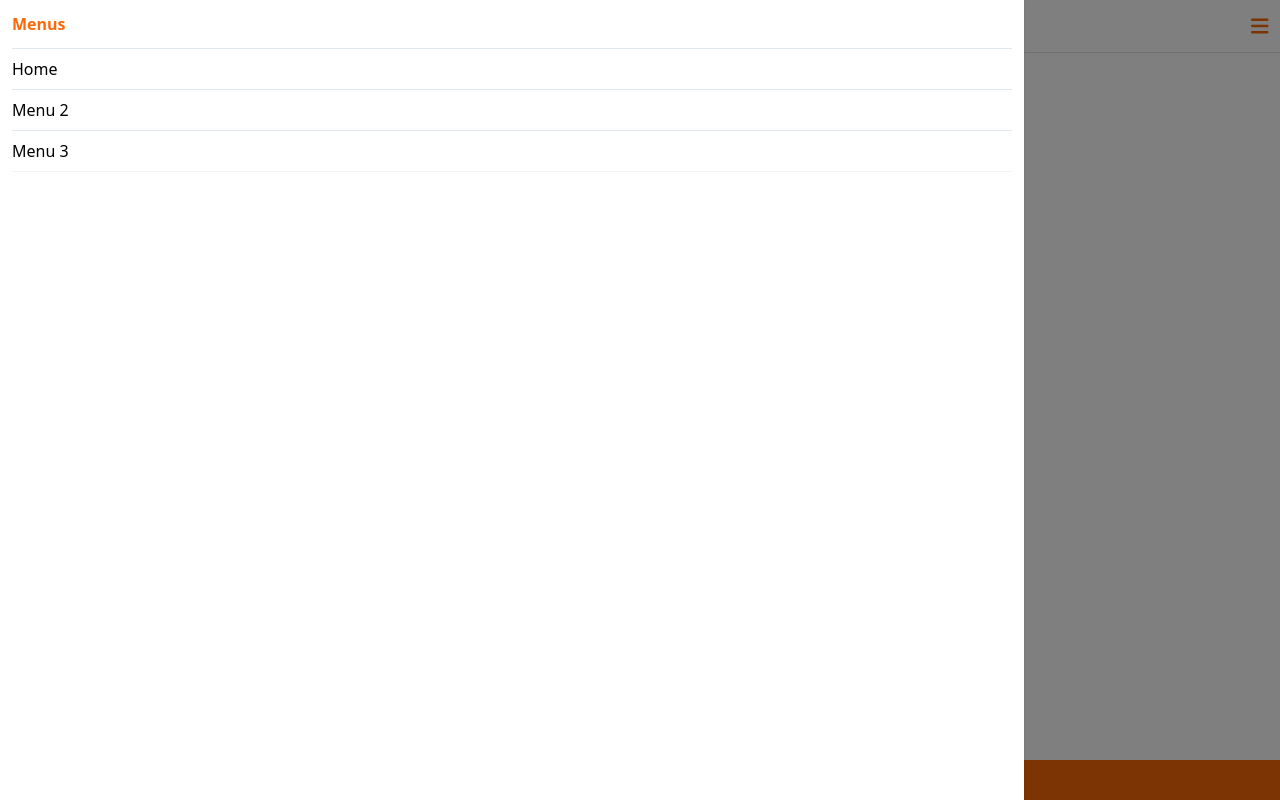
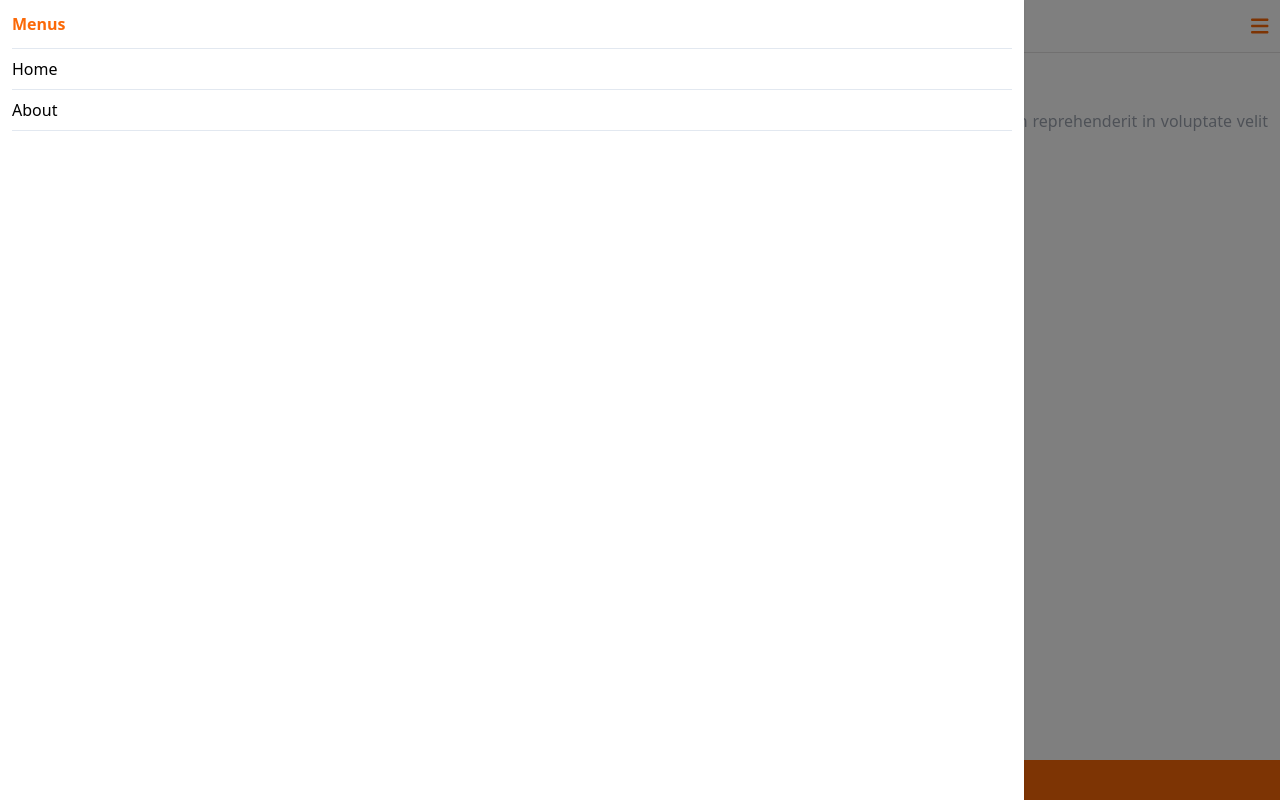
Before and after one commit to deanalifahmad/mini-project-assignment-test, a React (Create React App) app: page /about in a window 1280 px wide. Both pictures are taken after a click on the icon 1259 px from the left and 25 px from the top of the page. Built offline with nearby package versions, Linux system fonts and the light colour scheme.

Commit message:
manage routing with react router

```diff
--- a/package.json
+++ b/package.json
@@ -14,6 +14,7 @@
     "postcss-cli": "^10.1.0",
     "react": "^18.2.0",
     "react-dom": "^18.2.0",
+    "react-router-dom": "^6.8.2",
     "react-scripts": "5.0.1",
     "web-vitals": "^2.1.4"
   },
--- a/src/App.js
+++ b/src/App.js
@@ -1,13 +1,28 @@
 import React from 'react';
 import Header from './components/Header';
+import Home from './views/Home';
+import About from './views/About';
 import Footer from './components/Footer';
+import { BrowserRouter as Router, Routes, Route } from "react-router-dom";
 
 function App() {
   return (
     <div className="App">
-      <Header />
+      <Router>
+        <Header />
 
-      <Footer />
+        <Routes>
+          <Route path="/" element={<Home />}>
+
+          </Route>
+          <Route path="/about" element={<About />}>
+
+          </Route>
+        </Routes>
+
+        <Footer />
+      </Router>
+
     </div>
   );
 }
--- /dev/null
+++ b/src/components/Menus.js
@@ -0,0 +1,32 @@
+import React from 'react';
+import { Link } from "react-router-dom";
+
+export default function Menus(props) {
+    return(
+        <>
+            <h1 className="mb-3 font-bold text-alerange">
+                Menus
+            </h1>
+            <ul>
+                <li className="py-2 border-t border-slate-200 w-full">
+                    <Link
+                        to="/"
+                        className="font-medium hover:text-alerange"
+                        onClick={props.closeMenu}
+                    >
+                        Home
+                    </Link>
+                </li>
+                <li className="py-2 border-y border-slate-200 w-full">
+                    <Link
+                        to="/about"
+                        className="font-medium hover:text-alerange"
+                        onClick={props.closeMenu}
+                    >
+                        About
+                    </Link>
+                </li>
+            </ul>
+        </>
+    );
+}
--- a/src/components/Navigation.js
+++ b/src/components/Navigation.js
@@ -1,7 +1,8 @@
 import React from "react";
+import Menus from "./Menus";
 import { FontAwesomeIcon } from "@fortawesome/react-fontawesome";
 import { faBars } from "@fortawesome/free-solid-svg-icons";
-import { useTransition, animated } from '@react-spring/web'
+import { useTransition, animated } from '@react-spring/web';
 
 export default function Navigation() {
     const [showMenu, setShowMenu] = React.useState(false)
@@ -18,20 +19,6 @@ export default function Navigation() {
         leave: { opacity: 0, transform: 'translateX(100%)' },
     });
 
-    // const maskTransitions = useTransition(showMenu, null, {
-    //     from: { position: 'absolute', opacity: 0 },
-    //     enter: { opacity: 1 },
-    //     leave: { opacity: 0 },
-    // });
-
-    // const menuTransitions = useTransition(showMenu, null, {
-    //     from: { opacity: 0, transform: 'translateX(-100%)' },
-    //     enter: { opacity: 1, transform: 'translateX(0%)' },
-    //     leave: { opacity: 0, transform: 'translateX(-100%)' },
-    // })
-
-    // className="fixed bg-white top-0 left-0 w-4/5 h-full z-50 shadow"
-    // className="bg-black-t-50 fixed top-0 left-0 w-full h-full z-50" onClick={() => setShowMenu(false)}
     return(
         <nav>
             <span className="text-xl text-alerange">
@@ -61,20 +48,9 @@ export default function Navigation() {
                     style={styles}
                     className="fixed bg-white top-0 left-0 w-4/5 h-full z-50 shadow p-3 flex flex-col"
                 >
-                    <h1 className="mb-3 font-bold text-alerange">
-                        Menus
-                    </h1>
-                    <ul>
-                        <li className="py-2 border-t border-slate-200 w-full">
-                            <a href="/" className="font-medium hover:text-alerange">Home</a>
-                        </li>
-                        <li className="py-2 border-y border-slate-200 w-full">
-                            <a href="/" className="font-medium hover:text-alerange">Menu 2</a>
-                        </li>
-                        <li className="py-2 border-b border-slate-100 w-full">
-                            <a href="/" className="font-medium hover:text-alerange">Menu 3</a>
-                        </li>
-                    </ul>
+                        <Menus
+                            closeMenu={() => setShowMenu(false)}
+                        />
                 </animated.div>
                 )
             }
--- /dev/null
+++ b/src/views/About.js
@@ -0,0 +1,12 @@
+import React from 'react';
+
+export default function About() {
+    return (
+        <div>
+            <h1 className="mt-5 text-l text-dark text-center font-bold">About Page</h1>
+            <p className="p-3 text-justify text-gray-400">
+                Ut enim ad minim veniam, quis nostrud exercitation ullamco laboris nisi ut aliquip ex ea commodo consequat. Duis aute irure dolor in reprehenderit in voluptate velit esse cillum dolore eu fugiat nulla pariatur.
+            </p>
+        </div>
+    );
+}
--- /dev/null
+++ b/src/views/Home.js
@@ -0,0 +1,12 @@
+import React from 'react';
+
+export default function Home() {
+    return(
+        <div className="mt-5 p-3">
+            <h1 className="text-l text-dark text-center font-bold">Home Page</h1>
+            <p className="mt-2 text-justify text-gray-400">
+                Lorem ipsum dolor sit amet, consectetur adipiscing elit, sed do eiusmod tempor incididunt ut labore et dolore magna aliqua.
+            </p>
+        </div>
+    );
+}
```
Also changed, not shown: src/tailwind.css, 1 other file (tests, documents, lock files or other folders).
